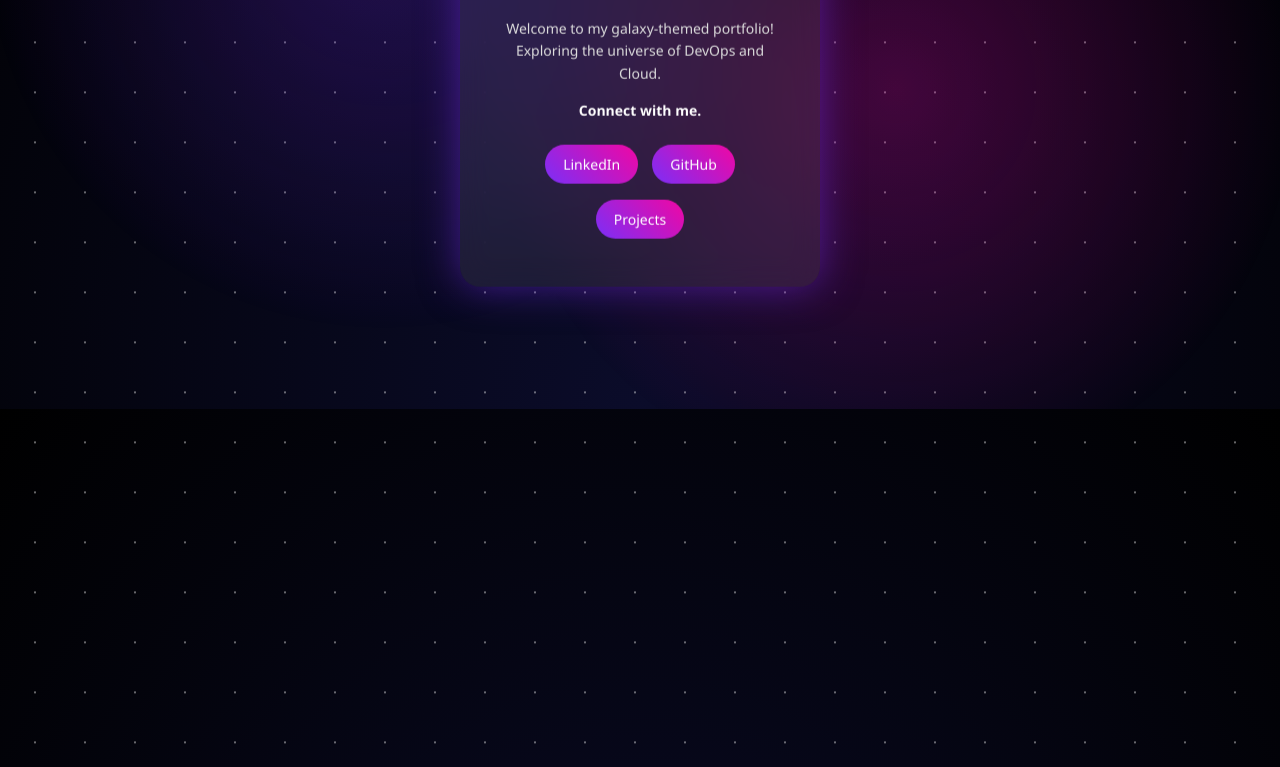
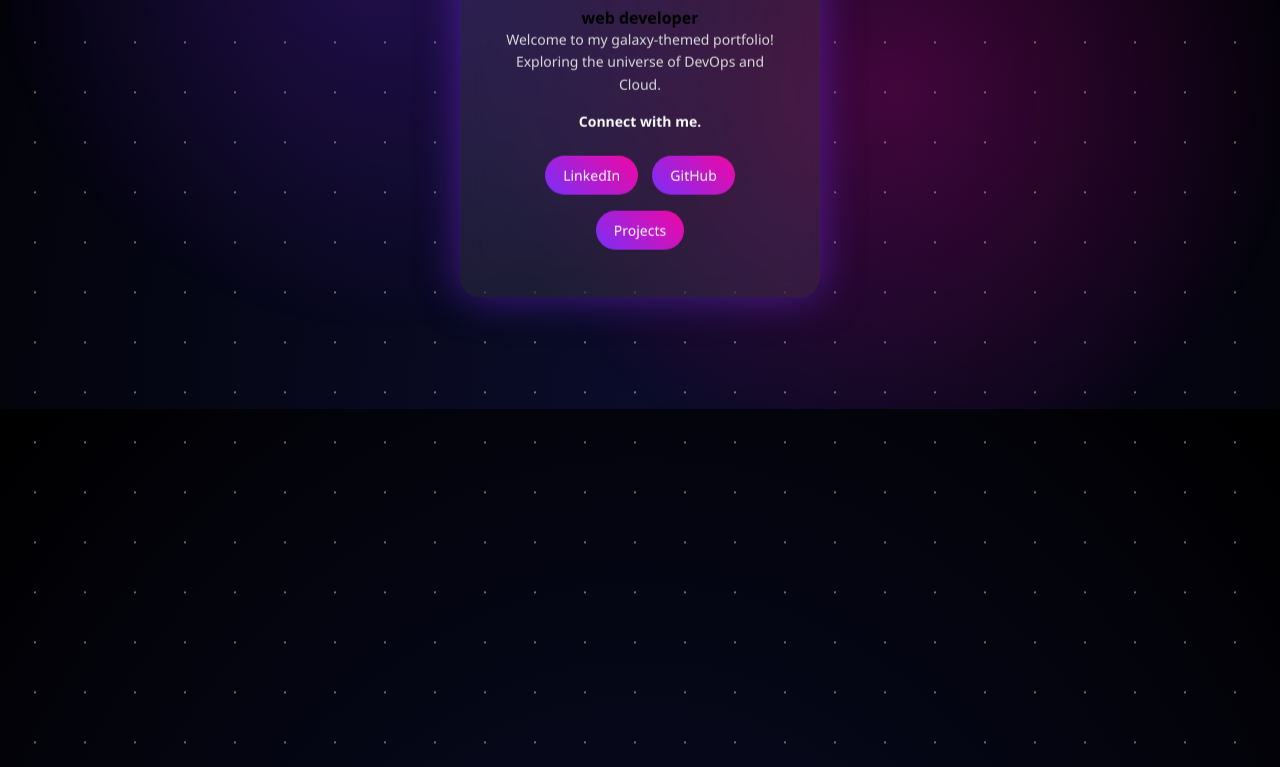
Before and after one commit to shobin-blip/portfolio, a plain HTML site: page index.html in a window 1280 px wide. Shown: the part 391-1158 px from the top of the page. Drawn offline with Linux system fonts and the light colour scheme.

Commit message:
Update index.html

```diff
--- a/index.html
+++ b/index.html
@@ -145,7 +145,7 @@ p {
 
     <h1>Hi, I'm Shobin</h1>
     <h3> Engineer</h3>
-
+     <h4>web developer</h4>
     <p>
         Welcome to my galaxy-themed portfolio!
         Exploring the universe of DevOps and Cloud.
```
